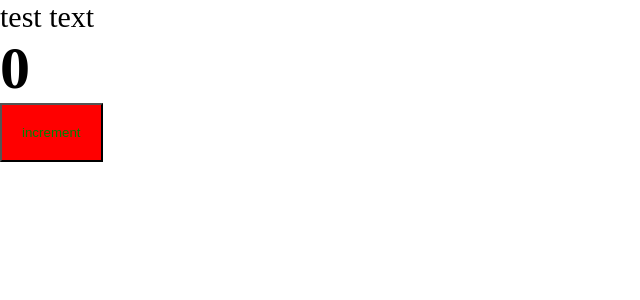
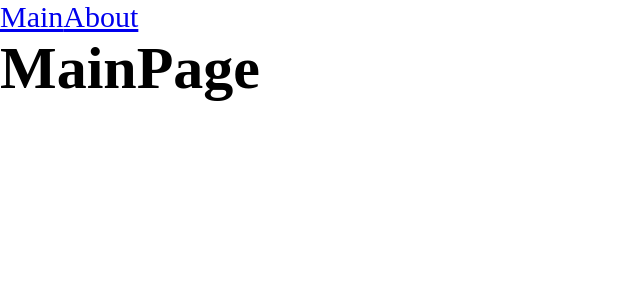
Before and after one commit to dmsk01/webpack-setting, a React app: page / in a window 1280 px wide. Shown: the top 300 px of the page, without its empty margins (0-640 px from the left). Built offline with nearby package versions, Linux system fonts and the light colour scheme.

Commit message:
add routing and code splitting

```diff
--- a/package.json
+++ b/package.json
@@ -15,6 +15,7 @@
     "@types/node": "^17.0.21",
     "@types/react": "^17.0.39",
     "@types/react-dom": "^17.0.11",
+    "@types/react-router-dom": "^5.3.3",
     "@types/webpack": "^5.28.0",
     "@types/webpack-dev-server": "^4.7.2",
     "css-loader": "^6.6.0",
@@ -32,6 +33,7 @@
   },
   "dependencies": {
     "react": "^17.0.2",
-    "react-dom": "^17.0.2"
+    "react-dom": "^17.0.2",
+    "react-router-dom": "^6.2.1"
   }
 }
--- a/src/App.tsx
+++ b/src/App.tsx
@@ -1,12 +1,24 @@
-import React from "react";
+import React, { Suspense } from "react";
 import Counter from "./components/Counter";
 import "./index.scss";
+import { Route, Routes } from "react-router-dom";
+import AboutPage from "./pages/AboutPage/AboutPage";
+import MainPage from "./pages/MainPage/MainPage";
+import { Link } from "react-router-dom";
+import { AboutPageAsync } from "./pages/AboutPage/AboutPage.async";
+import { MainPageAsync } from "./pages/MainPage/MainPage.async";
 
 function App() {
   return (
     <div className="app">
-      test text
-      <Counter />
+      <Link to={"/"}>Main</Link>
+      <Link to={"/about"}>About</Link>
+      <Suspense fallback={<div>Loading...</div>}>
+        <Routes>
+          <Route path={"/about"} element={<AboutPageAsync />} />
+          <Route path={"/"} element={<MainPageAsync />} />
+        </Routes>
+      </Suspense>
     </div>
   );
 }
--- a/src/index.tsx
+++ b/src/index.tsx
@@ -1,4 +1,10 @@
 import { render } from "react-dom";
 import App from "./App";
+import { BrowserRouter } from "react-router-dom";
 
-render(<App />, document.getElementById("root"));
+render(
+  <BrowserRouter>
+    <App />
+  </BrowserRouter>,
+  document.getElementById("root")
+);
--- /dev/null
+++ b/src/pages/AboutPage/AboutPage.async.tsx
@@ -0,0 +1,3 @@
+import { lazy } from "react";
+
+export const AboutPageAsync = lazy(() => import("./AboutPage"));
--- /dev/null
+++ b/src/pages/AboutPage/AboutPage.tsx
@@ -0,0 +1,9 @@
+import React from 'react'
+
+function AboutPage() {
+  return (
+    <h2>AboutPage</h2>
+  )
+}
+
+export default AboutPage
--- /dev/null
+++ b/src/pages/MainPage/MainPage.async.tsx
@@ -0,0 +1,3 @@
+import { lazy } from "react";
+
+export const MainPageAsync = lazy(() => import("./MainPage"));
--- /dev/null
+++ b/src/pages/MainPage/MainPage.tsx
@@ -0,0 +1,9 @@
+import React from 'react'
+
+function MainPage() {
+  return (
+    <h1>MainPage</h1>
+  )
+}
+
+export default MainPage
--- a/tsconfig.json
+++ b/tsconfig.json
@@ -2,7 +2,7 @@
   "compilerOptions": {
     "outDir": "./dist/",
     "noImplicitAny": true,
-    "module": "es6",
+    "module": "ESNext",
     "target": "es5",
     "jsx": "react-jsx",
     "allowJs": true,
```
Also changed, not shown: 2 other files (tests, documents, lock files or other folders).
